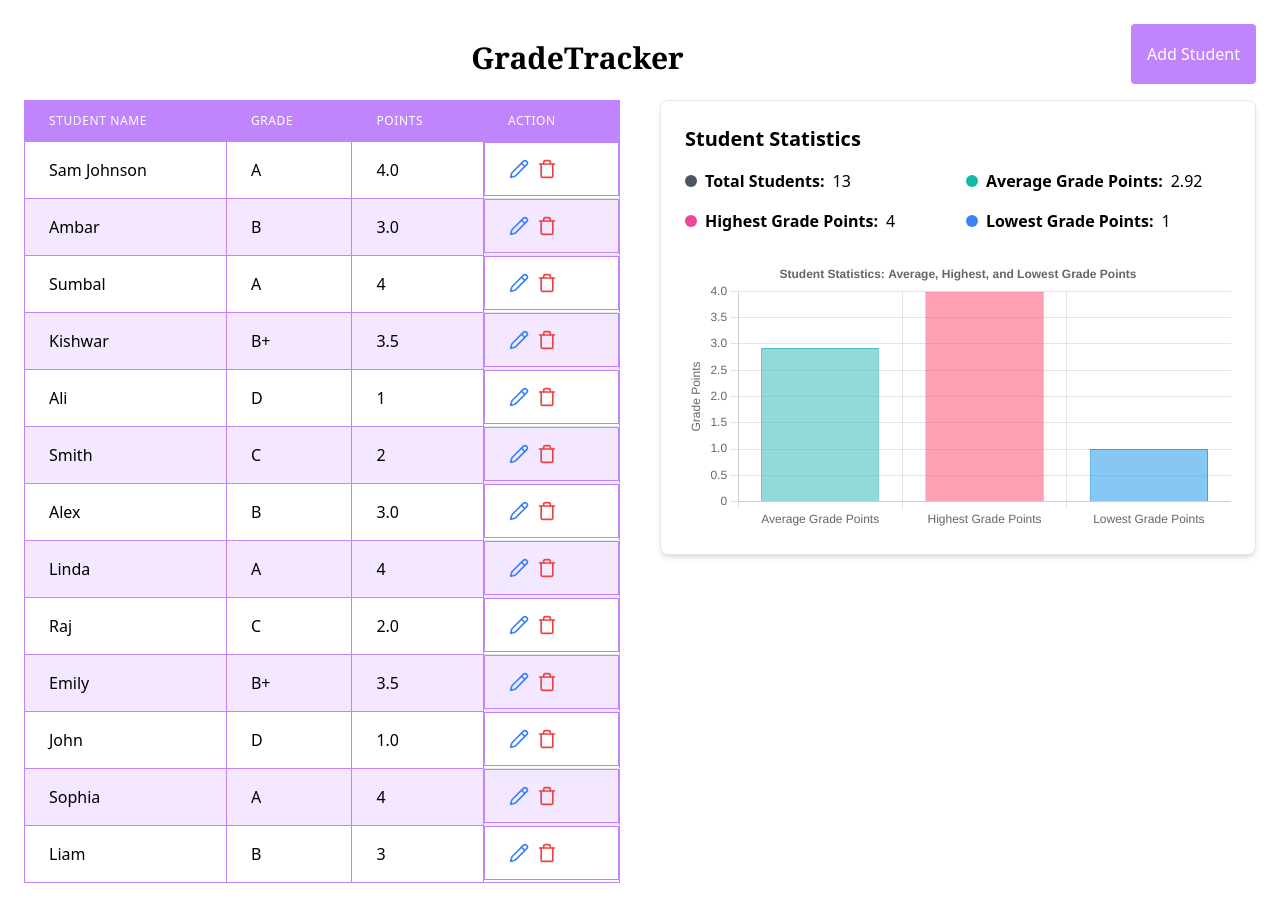
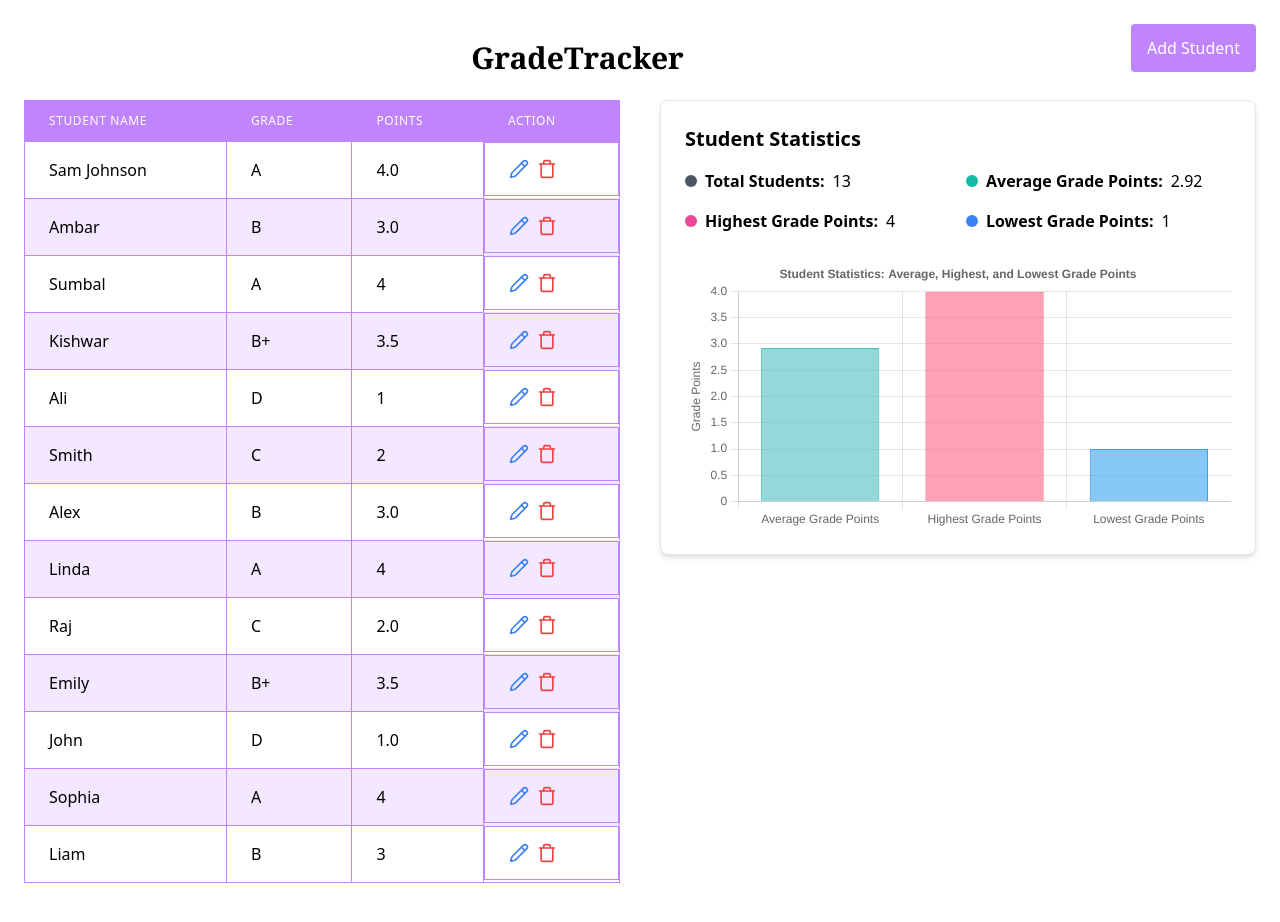
Before and after one commit to kainat333/Nexariza_Student_Grade_Tracker, a React (Vite) app: page / in a window 1280 px wide. Shown: the top 922 px of the page. Built offline with nearby package versions, Linux system fonts and the light colour scheme; data requests are answered from the project's data file.

Commit message:
Button size adjustment

```diff
--- a/src/pages/gradetracker/index.tsx
+++ b/src/pages/gradetracker/index.tsx
@@ -116,7 +116,7 @@ const GradeTracker = () => {
           GradeTracker
         </h1>
         <button
-          className="bg-purple-400 p-4 text-white rounded mb-4 whitespace-nowrap"
+          className="flex bg-purple-400 p-4 text-white rounded mb-4 whitespace-nowrap h-12 justify-center items-center"
           onClick={handleAddStudent}
         >
           Add Student
```
